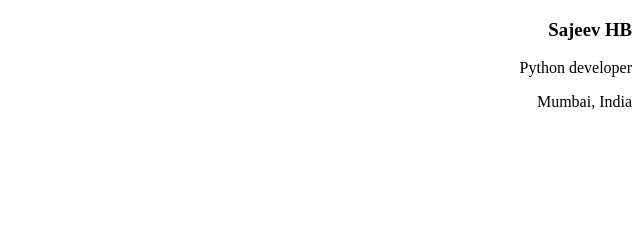
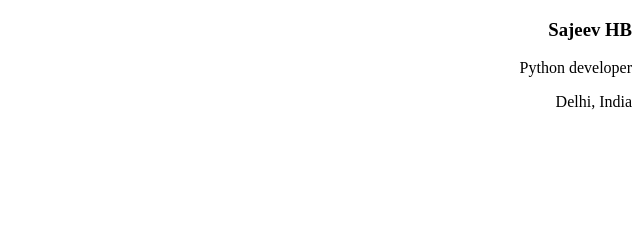
Before and after one commit to sajeevhb/samplewebpage, a plain HTML site: page index.html in a window 1280 px wide. Shown: the top 236 px of the page, 640-1280 px from the left. Drawn offline with Linux system fonts and the light colour scheme; a web font is replaced by a local one.

Commit message:
location change

```diff
--- a/index.html
+++ b/index.html
@@ -12,7 +12,7 @@
 
       <h3 >Sajeev HB</h3>
       <p id="designation">Python developer</p>
-      <p>Mumbai, India</p>
+      <p>Delhi, India</p>
 
     </div>
 
```
